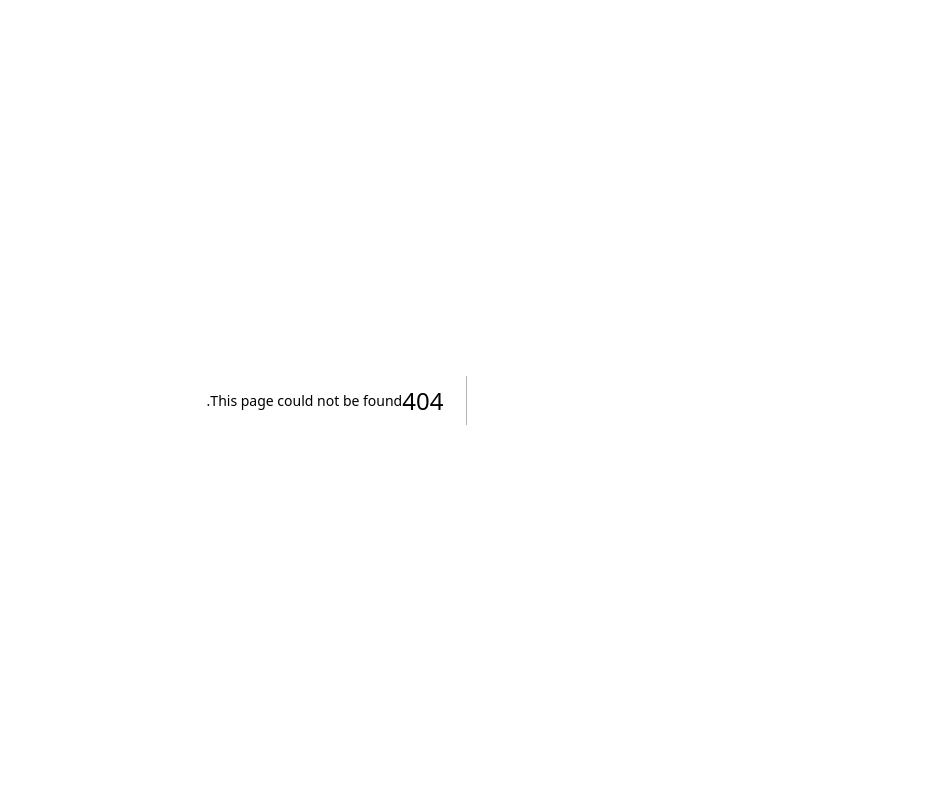
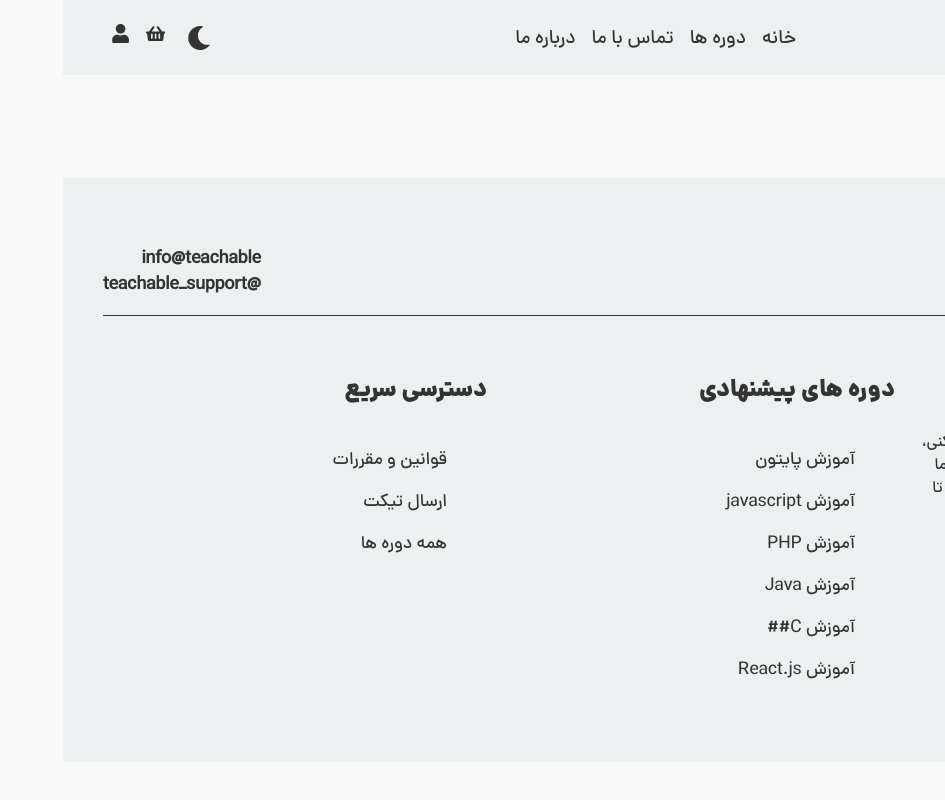
Before and after one commit to mohammadmehdidalvandii/teachable-frontend, a Next.js app: page /Courses in a window 1280 px wide. Before the commit this address had no page. Shown: the whole page, without its empty margins (335-1280 px from the left). Built offline with nearby package versions, Linux system fonts and the light colour scheme.

Commit message:
created page courses

```diff
--- /dev/null
+++ b/src/app/Courses/page.js
@@ -0,0 +1,15 @@
+import Footer from '@/components/modules/Footer/Footer'
+import Navbar from '@/components/modules/Navbar/Navbar'
+import React from 'react'
+
+function page() {
+  return (
+    <>
+    <Navbar/>
+    this is courses page
+    <Footer/>
+    </>
+  )
+}
+
+export default page
--- a/src/components/modules/Navbar/Navbar.js
+++ b/src/components/modules/Navbar/Navbar.js
@@ -21,7 +21,7 @@ function Navbar() {
                 <Link href='/' className={style.navbar_logo}>teachable</Link>
                 <ul className={style.navbar_items}>
                     <li><Link href='/' className={style.navbar_link}>خانه</Link></li>
-                    <li><Link href='/' className={style.navbar_link}>دوره ها</Link></li>
+                    <li><Link href='/Courses' className={style.navbar_link}>دوره ها</Link></li>
                     <li><Link href='/' className={style.navbar_link}>تماس با ما</Link></li>
                     <li><Link href='/' className={style.navbar_link}>درباره ما</Link></li>
                 </ul>
@@ -53,7 +53,7 @@ function Navbar() {
                   <ul className={style.navbarRes_items}>
                     <li><Link href='/' className={style.navbarRes_link}>ثبت نام / ورود</Link></li>
                     <li><Link href='/' className={style.navbarRes_link}>خانه</Link></li>
-                    <li><Link href='/' className={style.navbarRes_link}>دوره ها</Link></li>
+                    <li><Link href='/Courses' className={style.navbarRes_link}>دوره ها</Link></li>
                     <li><Link href='/' className={style.navbarRes_link}>تماس با ما</Link></li>
                     <li><Link href='/' className={style.navbarRes_link}>درباره ما</Link></li>
                 </ul>
```
